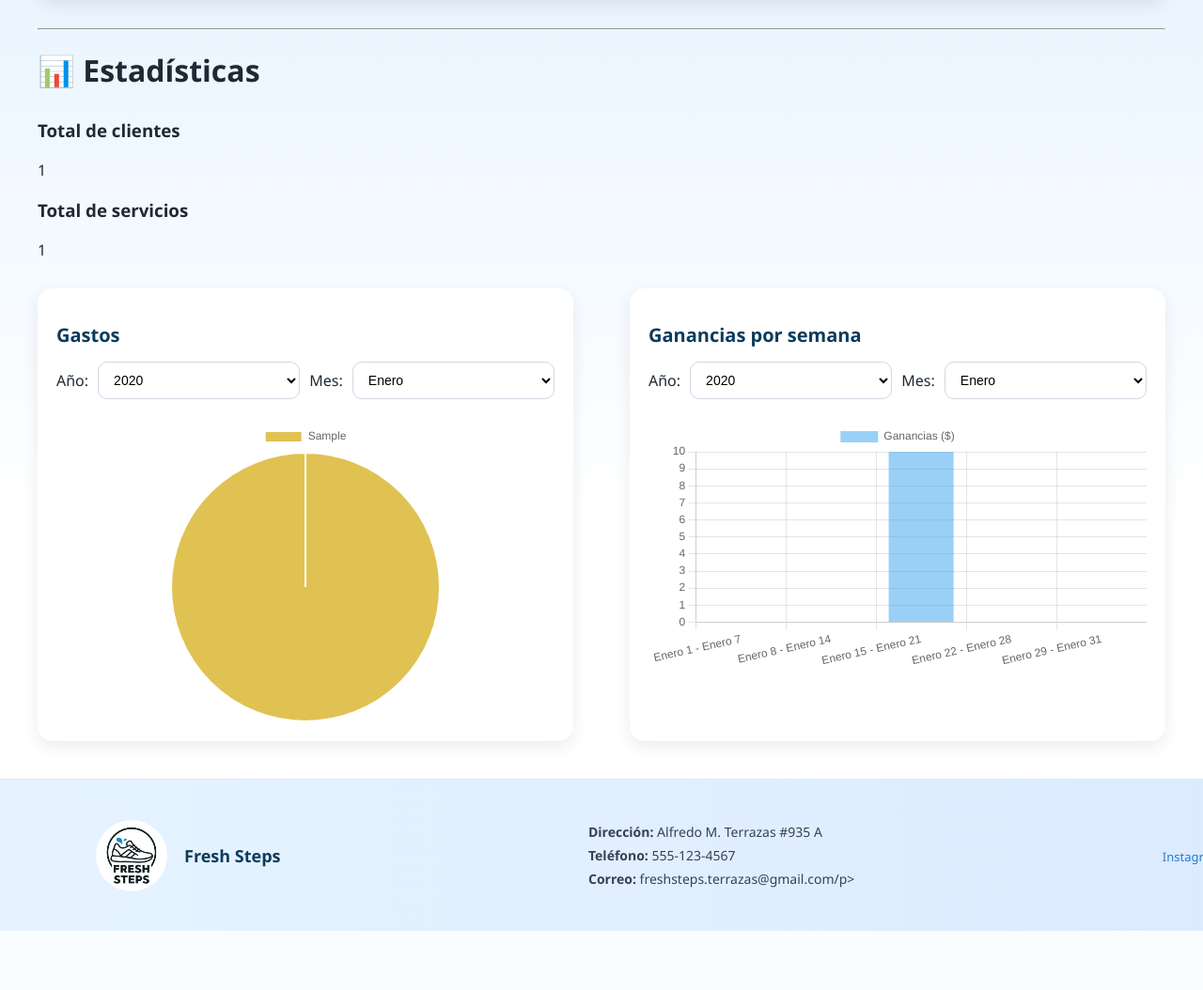
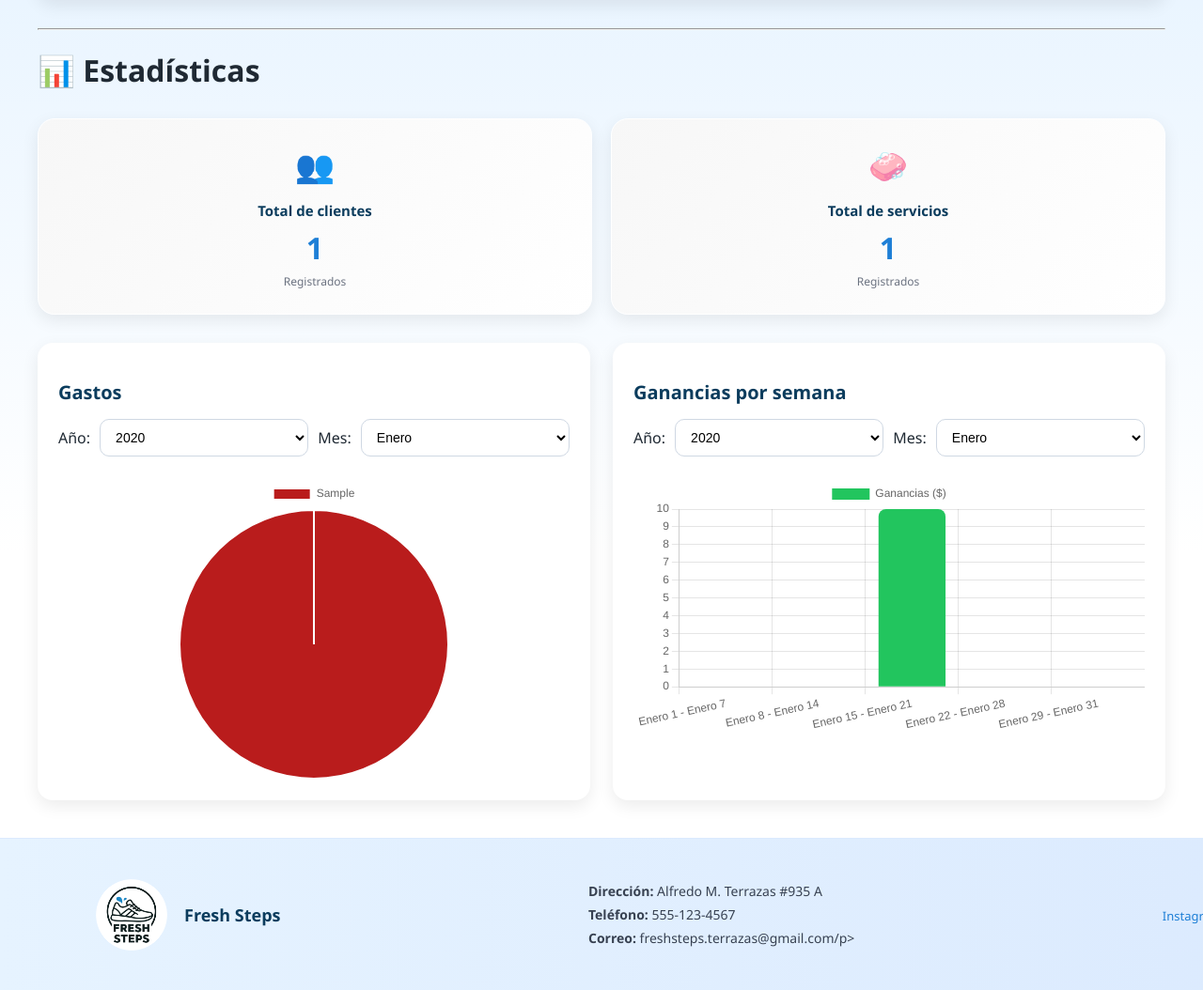
Before and after one commit to JoeRojas1914/Fresh-Steps-, a Flask app: page /estadisticas in a window 1280 px wide. Shown: the part 112-1166 px from the top of the page at 94% size. Before the commit the page ends 1103 px from the top, so only its background shows below. Run offline with Flask 3, Linux system fonts and the light colour scheme; tables that the repository leaves empty or names only in its code hold one stand-in row (values such as "Sample post").

Commit message:
Cambios de estilo en estadisticas

```diff
--- a/static/styles.css
+++ b/static/styles.css
@@ -19,8 +19,12 @@ body {
 
 .page-content {
     flex: 1;
-    padding: 40px;
+    width: 100%;
+    max-width: 100%;
+    padding: 40px 40px;
+    box-sizing: border-box;
 }
+
 
 
 
@@ -579,16 +583,22 @@ td .btn-delete {
 
 
 .stats-page {
-    display: flex;
-    justify-content: center;
-    gap: 60px;
+    display: grid;
+    grid-template-columns: repeat(auto-fit, minmax(420px, 1fr));
+    gap: 24px;
     margin-top: 30px;
 }
 
 .stats-card {
-    width: 45%;
-    min-width: 400px;
+    padding: 22px;
+    min-height: 420px;
 }
+
+.stats-card canvas {
+    width: 100% !important;
+    max-height: 320px;
+}
+
 
 .month-form {
     display: flex;
@@ -597,9 +607,6 @@ td .btn-delete {
     margin-bottom: 24px;
 }
 
-.stats-card canvas {
-    margin-top: 10px;
-}
 
 
 .stats-title {
@@ -915,3 +922,40 @@ button:disabled:hover {
     font-weight: bold;
     color: #1e7fd6;
 }
+
+
+
+.kpi-card {
+    position: relative;
+    text-align: center;
+    padding: 26px 20px;
+    border-radius: 18px;
+    background: linear-gradient(135deg, #f7f7f7, #ffffff);
+    border: 1px solid #ffffff;
+    transition: transform 0.2s ease, box-shadow 0.2s ease;
+}
+
+.kpi-icon {
+    font-size: 34px;
+    margin-bottom: 10px;
+}
+
+.kpi-card h3 {
+    font-size: 15px;
+    font-weight: 600;
+    color: #0b3c5d;
+    margin-bottom: 8px;
+}
+
+.kpi-card .card-number {
+    font-size: 32px;
+    font-weight: 800;
+    color: #1e7fd6;
+}
+
+.kpi-sub {
+    display: block;
+    margin-top: 6px;
+    font-size: 12px;
+    color: #6b7280;
+}
--- a/templates/estadisticas.html
+++ b/templates/estadisticas.html
@@ -5,17 +5,24 @@
     <h1>📊 Estadísticas</h1>
 </div>
 
-<!-- Totales -->
-<div class="totals-container">
-    <div class="total-card">
+<div class="summary-cards">
+
+    <div class="summary-card kpi-card clients">
+        <div class="kpi-icon">👥</div>
         <h3>Total de clientes</h3>
-        <p>{{ total_clientes }}</p>
+        <div class="card-number">{{ total_clientes }}</div>
+        <span class="kpi-sub">Registrados</span>
     </div>
-    <div class="total-card">
+
+    <div class="summary-card kpi-card services">
+        <div class="kpi-icon">🧼</div>
         <h3>Total de servicios</h3>
-        <p>{{ total_servicios }}</p>
+        <div class="card-number">{{ total_servicios }}</div>
+        <span class="kpi-sub">Registrados</span>
     </div>
+
 </div>
+
 
 <div class="stats-page">
 
@@ -62,6 +69,17 @@ const nombresMeses = [
     "Julio","Agosto","Septiembre","Octubre","Noviembre","Diciembre"
 ];
 
+const redPalette = [
+    "#b91c1c",
+    "#dc2626",
+    "#ef4444",
+    "#f87171",
+    "#fca5a5",
+    "#fecaca",
+    "#fee2e2",
+];
+
+
 document.addEventListener("DOMContentLoaded", async () => {
     initCharts();
     await cargarAños();
@@ -71,18 +89,35 @@ document.addEventListener("DOMContentLoaded", async () => {
 function initCharts() {
     gastosChart = new Chart(document.getElementById("gastosChart"), {
         type: "pie",
-        data: { labels: [], datasets: [{ data: [], backgroundColor: [] }] }
+        data: {
+            labels: [],
+            datasets: [{
+                data: [],
+                backgroundColor: []
+            }]
+        }
     });
 
     gananciasChart = new Chart(document.getElementById("gananciasChart"), {
         type: "bar",
         data: {
             labels: [],
-            datasets: [{ label: "Ganancias ($)", data: [] }]
+            datasets: [{
+                label: "Ganancias ($)",
+                data: [],
+                backgroundColor: "#22c55e",
+                hoverBackgroundColor: "#16a34a",
+                borderRadius: 8
+            }]
         },
-        options: { scales: { y: { beginAtZero: true } } }
+        options: {
+            scales: {
+                y: { beginAtZero: true }
+            }
+        }
     });
 }
+
 
 /* ================= CARGA AÑOS ================= */
 async function cargarAños() {
@@ -118,11 +153,16 @@ function cargarGastos() {
         .then(data => {
             gastosChart.data.labels = data.labels;
             gastosChart.data.datasets[0].data = data.data;
+
             gastosChart.data.datasets[0].backgroundColor =
-                data.labels.map(() => `hsl(${Math.random()*360},70%,60%)`);
+                data.labels.map((_, i) =>
+                    redPalette[i % redPalette.length]
+                );
+
             gastosChart.update();
         });
 }
+
 
 function cargarGanancias() {
     fetch(`/api/estadisticas/ganancias?mes=${mes_ganancias.value}&año=${año_ganancias.value}`)
```
